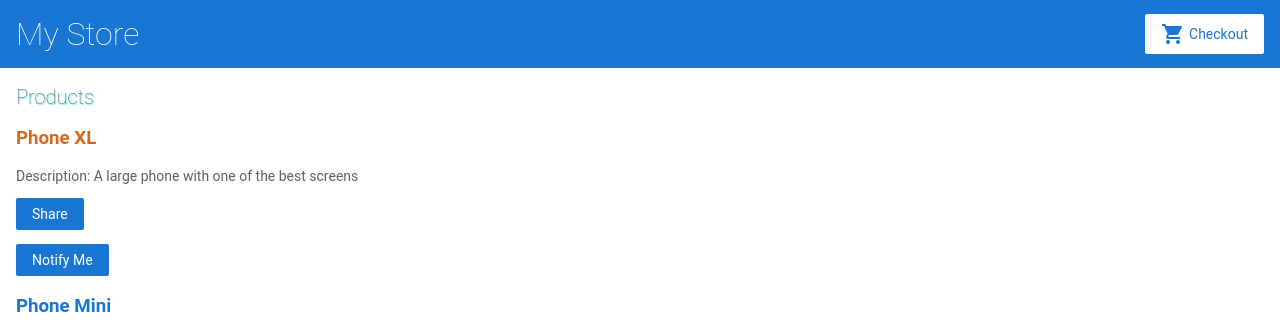
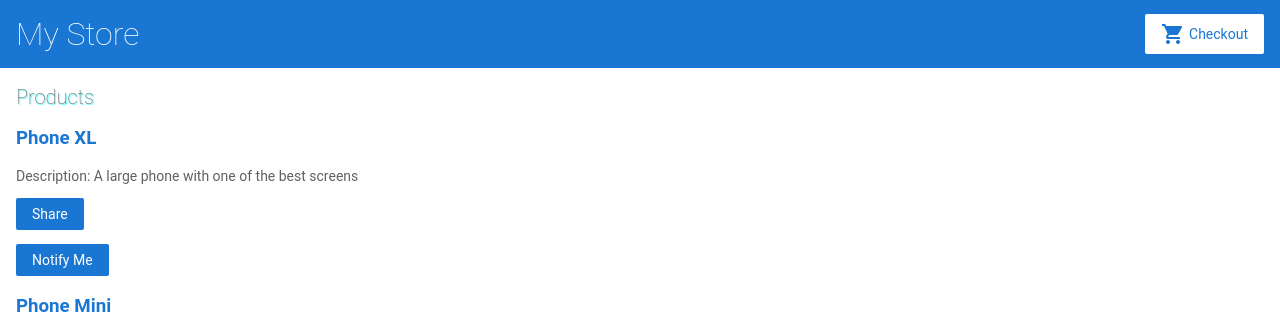
Before and after one commit to v1ktop/angular-sd67ic, an Angular app: page / in a window 1280 px wide. Shown: the top 326 px of the page. Built offline with nearby package versions, Linux system fonts and the light colour scheme.

Commit message:
ViewChild example

```diff
--- a/src/app/app.module.ts
+++ b/src/app/app.module.ts
@@ -9,6 +9,7 @@ import { ProductListComponent } from './product-list/product-list.component';
 import { ProductAlertsComponent } from './product-alerts/product-alerts.component';
 import { ProductDetailsComponent } from './product-details/product-details.component';
 import { HighlightDirective } from './highlight.directive';
+import { ProductInfoComponent } from './product-info/product-info.component';
 
 @NgModule({
   imports: [
@@ -26,6 +27,7 @@ import { HighlightDirective } from './highlight.directive';
     ProductAlertsComponent,
     ProductDetailsComponent,
     HighlightDirective,
+    ProductInfoComponent,
   ],
   bootstrap: [AppComponent],
 })
--- a/src/app/product-details/product-details.component.html
+++ b/src/app/product-details/product-details.component.html
@@ -1,9 +1,7 @@
 <h2>Product Details</h2>
 
 <div *ngIf="product">
-  <h3 appHighlight>{{ product.name }}</h3>
-  <h4>{{ product.price | currency }}</h4>
-  <p>{{ product.description }}</p>
+  <app-product-info [product]="product"> </app-product-info>
 
   <ng-container [ngSwitch]="product.category">
     <ng-container *ngSwitchCase="category.All">
--- /dev/null
+++ b/src/app/product-info/product-info.component.html
@@ -0,0 +1,18 @@
+<h3>
+  <!--Property binding-->
+  <a
+    [title]="product.name + ' details'"
+    [routerLink]="['/products', product.id]"
+  >
+    {{ product.name }}
+  </a>
+</h3>
+
+<!--Estructural directive-->
+<p *ngIf="product.description; else elseBlock">
+  Description: {{ product.description }}
+</p>
+
+<ng-template #elseBlock>
+  <p style="{ 'font-style': 'oblique' }">No description available</p>
+</ng-template>
--- /dev/null
+++ b/src/app/product-info/product-info.component.ts
@@ -0,0 +1,16 @@
+import { Component, OnInit, Input } from '@angular/core';
+import { Product } from '../products';
+@Component({
+  selector: 'app-product-info',
+  templateUrl: './product-info.component.html',
+  styleUrls: ['./product-info.component.css'],
+})
+export class ProductInfoComponent implements OnInit {
+  @Input() product!: Product;
+  constructor() {}
+  ngOnInit(): void {}
+
+  share(mesaje: string) {
+    window.alert(mesaje);
+  }
+}
--- a/src/app/product-list/product-list.component.html
+++ b/src/app/product-list/product-list.component.html
@@ -8,28 +8,11 @@ https://angular.io/guide/structural-directives
 <h2 [ngStyle]="{ 'text-shadow': shadowValues }">Products</h2>
 
 <!--Estructural directive-->
-<div *ngFor="let product of products; first as isFirst">
-  <h3>
-    <!--Property binding-->
-    <a
-      [title]="product.name + ' details'"
-      [ngClass]="{ 'first-class': isFirst }"
-      [routerLink]="['/products', product.id]"
-    >
-      {{ product.name }}
-    </a>
-  </h3>
+<div *ngFor="let product of products">
+  <app-product-info [product]="product"> </app-product-info>
 
-  <!--Estructural directive-->
-  <p *ngIf="product.description; else elseBlock">
-    Description: {{ product.description }}
-  </p>
   <button type="button" (click)="share()">Share</button>
 
   <app-product-alerts [product]="product" (notifyDialog)="onNotify()">
   </app-product-alerts>
 </div>
-
-<ng-template #elseBlock>
-  <p style="{ 'font-style': 'oblique' }">No description available</p>
-</ng-template>
--- a/src/app/product-list/product-list.component.ts
+++ b/src/app/product-list/product-list.component.ts
@@ -1,4 +1,5 @@
-import { Component } from '@angular/core';
+import { Component, ContentChild, ViewChild } from '@angular/core';
+import { ProductInfoComponent } from '../product-info/product-info.component';
 
 import { products } from '../products';
 
@@ -10,9 +11,10 @@ import { products } from '../products';
 export class ProductListComponent {
   products = products;
   shadowValues = '1px 1px 1px aqua';
+  @ViewChild(ProductInfoComponent) productInfo!: ProductInfoComponent;
 
   share() {
-    window.alert('The product has been shared!');
+    this.productInfo.share("The product has been shared");
   }
 
   onNotify() {
```
Also changed, not shown: src/app/product-info/product-info.component.css (added), 1 other file (tests, documents, lock files or other folders).
